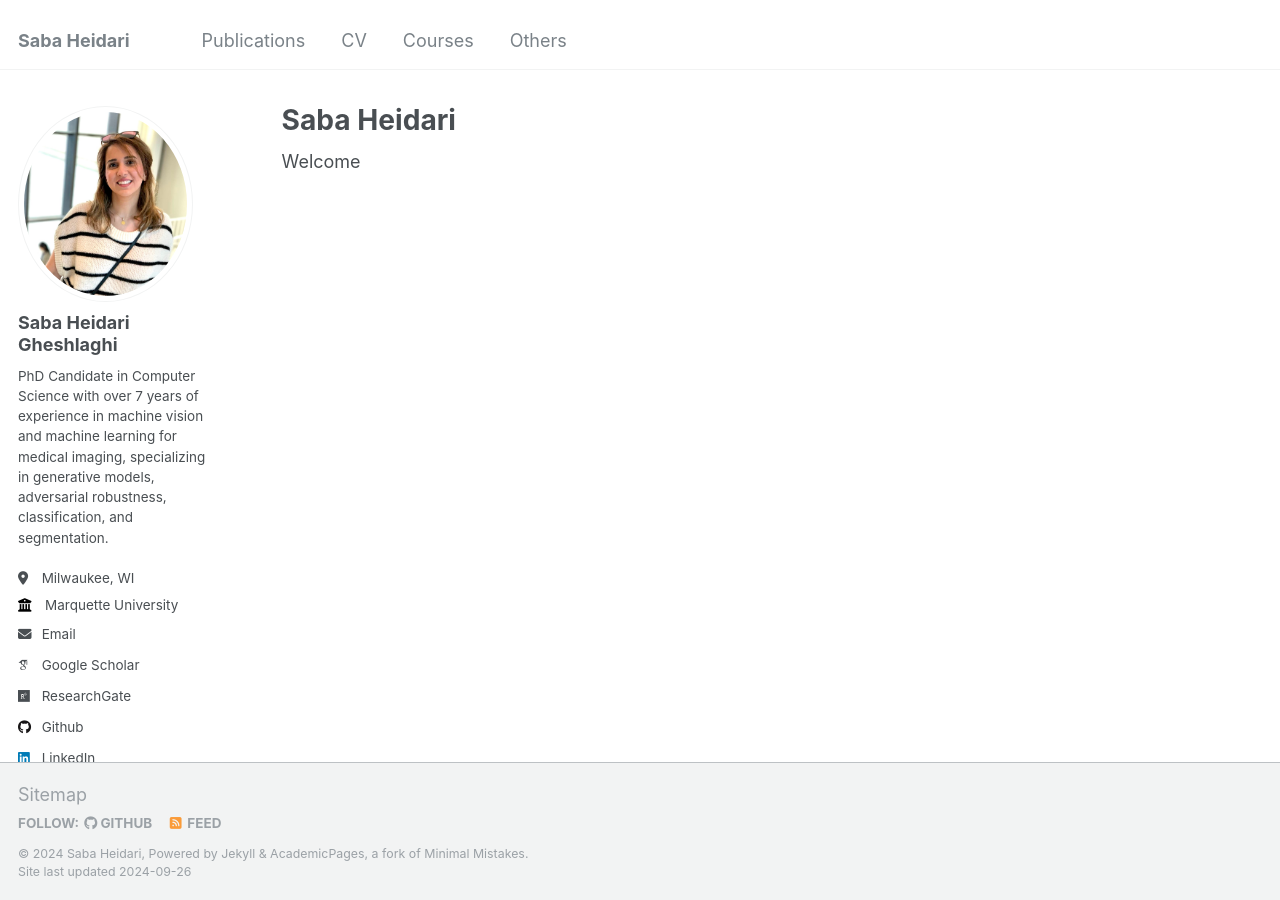
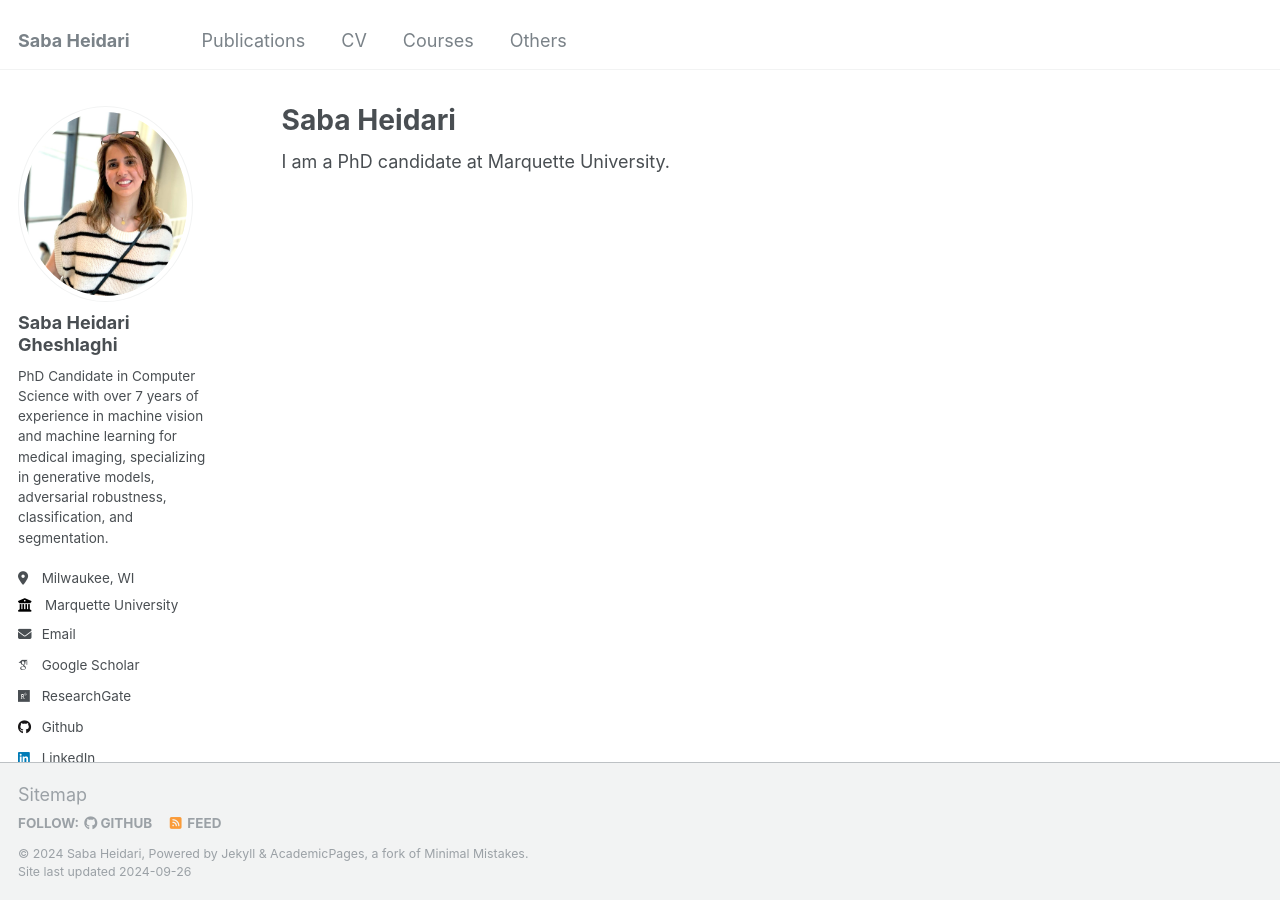
Before and after one commit to Saba-Heidari/Saba-Heidari.github.io, a Jekyll site: the page built from _pages/about.md, in a window 1280 px wide. Built offline with Jekyll 4.4.1, drawn with Linux system fonts in a browser that asks for light colours; some web fonts are replaced.

Commit message:
Update about.md

```diff
--- a/_pages/about.md
+++ b/_pages/about.md
@@ -7,4 +7,4 @@ redirect_from:
   - /about.html
 ---
 
-Welcome
+I am a PhD candidate at Marquette University.
```
